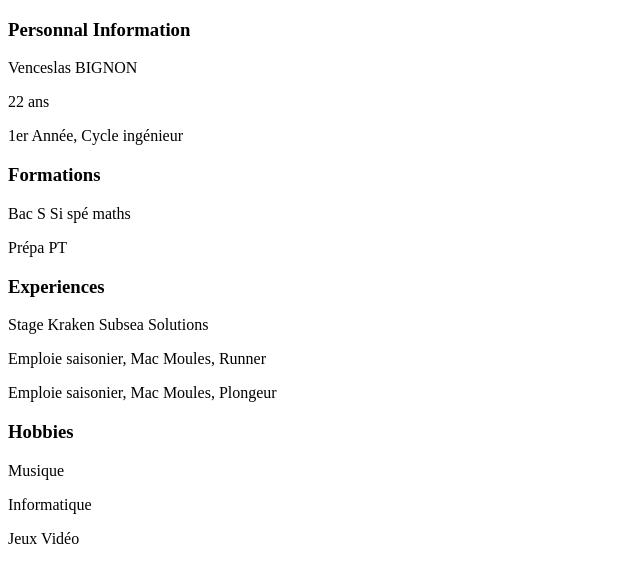
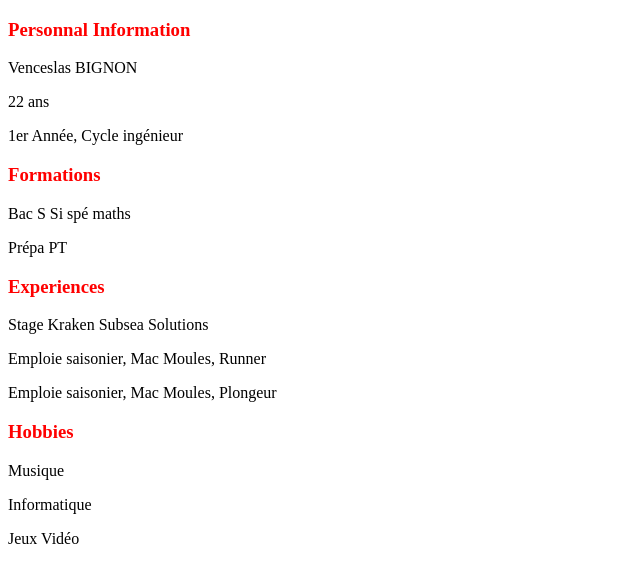
Before and after one commit to Vanouk2A/Vanouk.github.io, a plain HTML site: page index.html in a window 1280 px wide. Shown: the whole page, without its empty margins (0-640 px from the left). Drawn offline with Linux system fonts and the light colour scheme.

Commit message:
Add css into html

```diff
--- a/index.html
+++ b/index.html
@@ -4,6 +4,7 @@
 <head>
     <meta charset="utf-8">
     <title> </title>
+    <link href="Style.css" rel="stylesheet" type="text/css"/>
 </head>
 
 <body>
```
